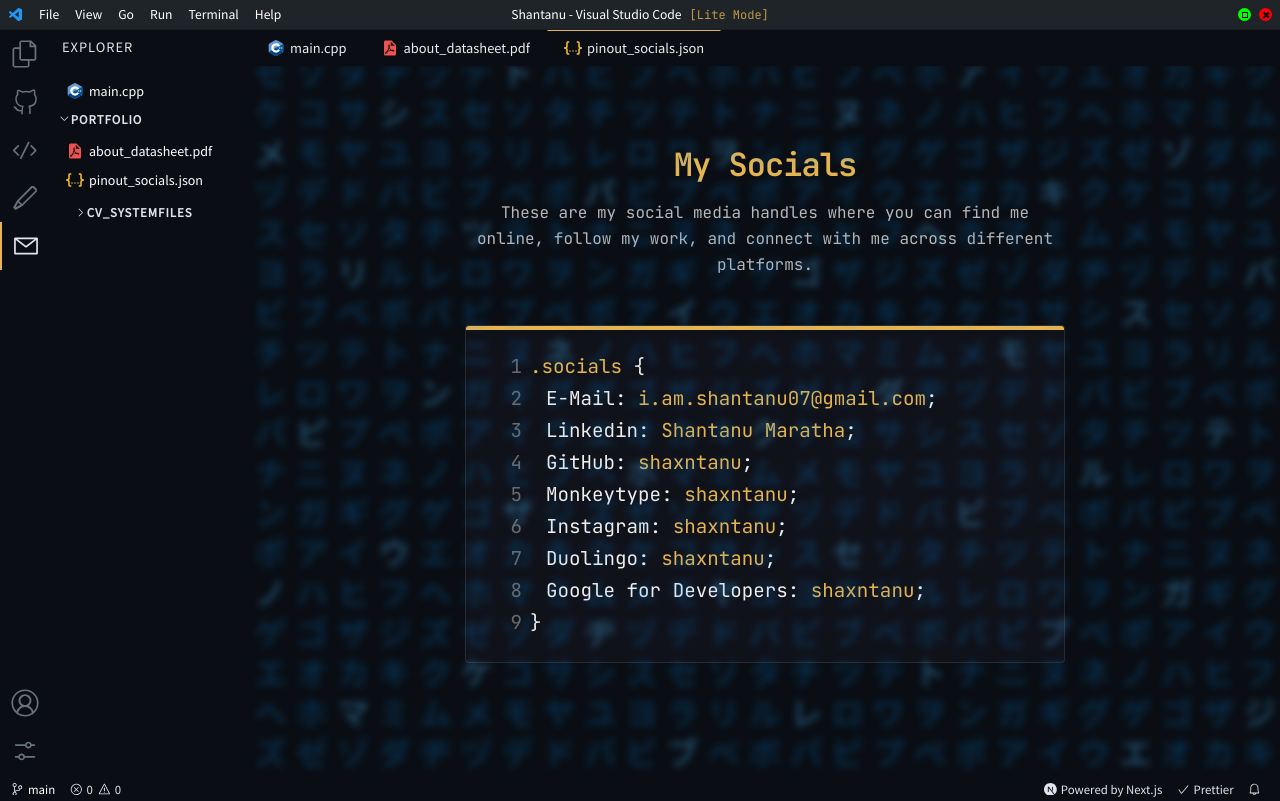
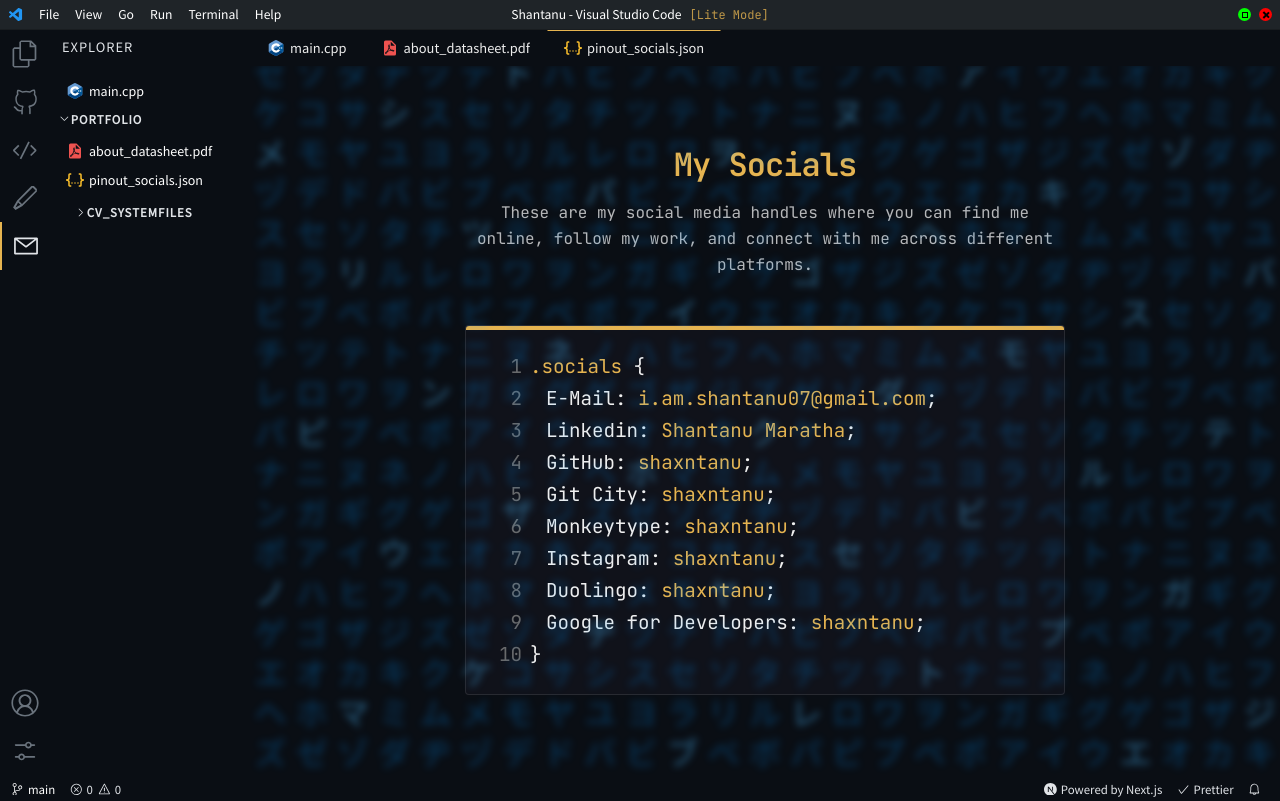
Before and after one commit to shaxntanu/VSCode-Portfolio, a Next.js app: page /contact in a window 1280 px wide. Built offline with nearby package versions, Linux system fonts and the light colour scheme.

Commit message:
Update GitCity to Git City (add space)

```diff
--- a/components/ContactCode.tsx
+++ b/components/ContactCode.tsx
@@ -15,6 +15,11 @@ const contactItems = [
     social: 'GitHub',
     link: 'shaxntanu',
     href: 'https://github.com/shaxntanu',
+  },
+  {
+    social: 'Git City',
+    link: 'shaxntanu',
+    href: 'https://www.thegitcity.com/dev/shaxntanu',
   },
   {
     social: 'Monkeytype',
```
